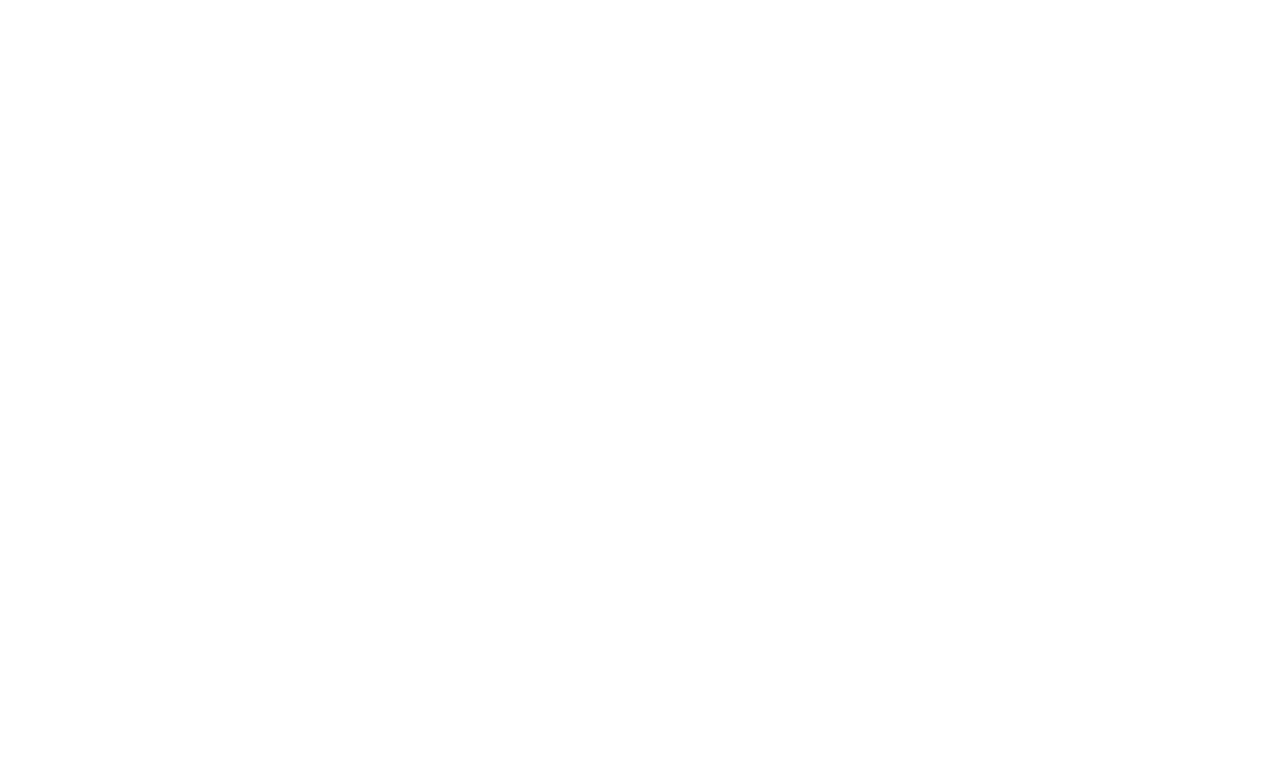
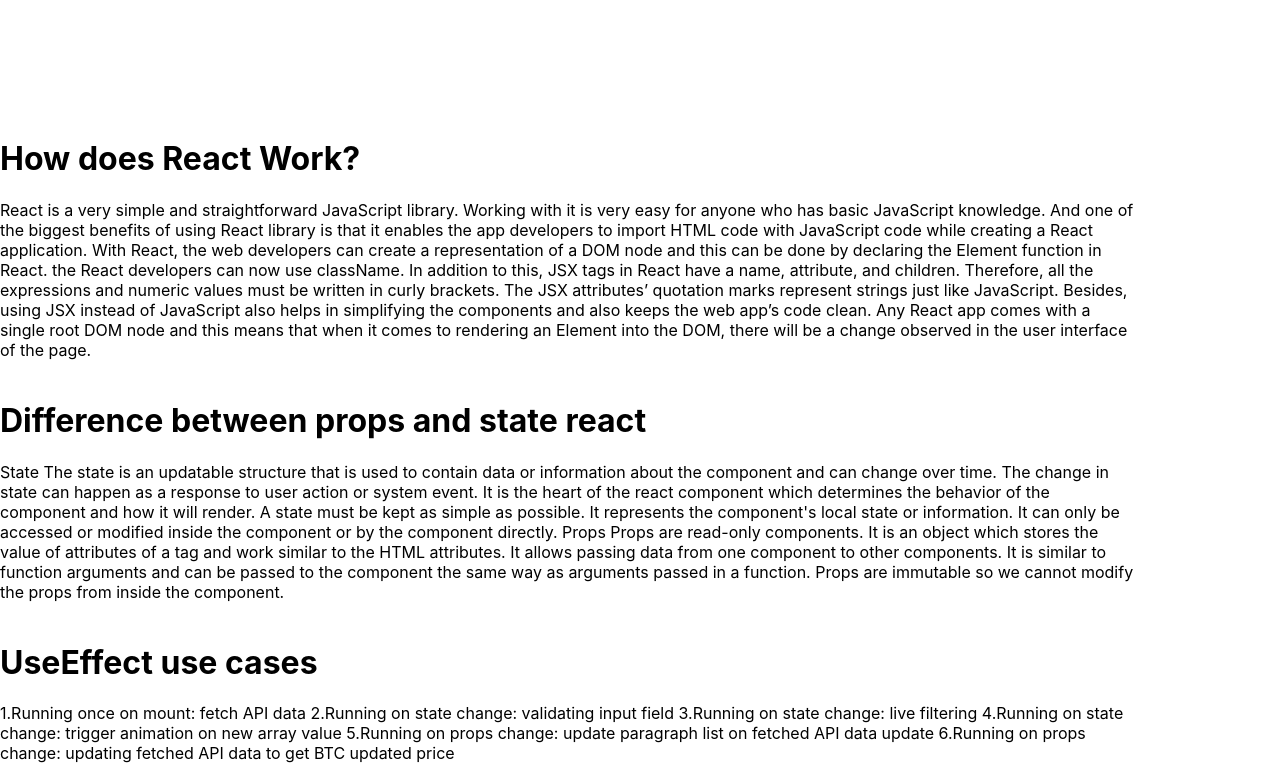
Before and after one commit to Anitaferdous1907/FitnessGym, a React (Create React App) app: page / in a window 1280 px wide. Shown: the part 1159-1938 px from the top of the page. Before the commit the page ends 1257 px from the top, so only its background shows below. Built offline with nearby package versions, Linux system fonts and the light colour scheme.

Commit message:
website responsive + written content done

```diff
--- a/src/components/Activity/Activity.css
+++ b/src/components/Activity/Activity.css
@@ -31,9 +31,15 @@
 .activiy{
     margin: 5px;
 }
+
 @media screen and (min-width:1100px){
     .gym-container{
         grid-template-columns: repeat(3,1fr);
     }
 
 }
+@media screen and (max-width:700px) {
+    .gym-container{
+        grid-template-columns: 1fr;
+    }
+}
--- a/src/components/Activity/Activity.js
+++ b/src/components/Activity/Activity.js
@@ -58,6 +58,32 @@
 
            <h2 className='activiy'>Activities details: {cart.length}</h2>
            </div>
+           <div> <h1>How does React Work?</h1>
+           <p>
+           React is a very simple and straightforward JavaScript library. Working with it is very easy for anyone who has basic JavaScript knowledge. And one of the biggest benefits of using React library is that it enables the app developers to import HTML code with JavaScript code while creating a React application.
+
+With React, the web developers can create a representation of a DOM node and this can be done by declaring the Element function in React.
+
+the React developers can now use className. In addition to this, JSX tags in React have a name, attribute, and children. Therefore, all the expressions and numeric values must be written in curly brackets. The JSX attributes’ quotation marks represent strings just like JavaScript. Besides, using JSX instead of JavaScript also helps in simplifying the components and also keeps the web app’s code clean.
+
+Any React app comes with a single root DOM node and this means that when it comes to rendering an Element into the DOM, there will be a change observed in the user interface of the page.
+           </p>
+
+           <h1>Difference between props and state react</h1>
+           <p>State
+The state is an updatable structure that is used to contain data or information about the component and can change over time. The change in state can happen as a response to user action or system event. It is the heart of the react component which determines the behavior of the component and how it will render. A state must be kept as simple as possible. It represents the component's local state or information. It can only be accessed or modified inside the component or by the component directly.
+
+Props
+Props are read-only components. It is an object which stores the value of attributes of a tag and work similar to the HTML attributes. It allows passing data from one component to other components. It is similar to function arguments and can be passed to the component the same way as arguments passed in a function. Props are immutable so we cannot modify the props from inside the component.</p>
+
+<h1>UseEffect use cases</h1>
+<p>1.Running once on mount: fetch API data
+2.Running on state change: validating input field
+3.Running on state change: live filtering
+4.Running on state change: trigger animation on new array value
+5.Running on props change: update paragraph list on fetched API data update
+6.Running on props change: updating fetched API data to get BTC updated price</p>
+           </div>
         </div>
     );
 };
```
